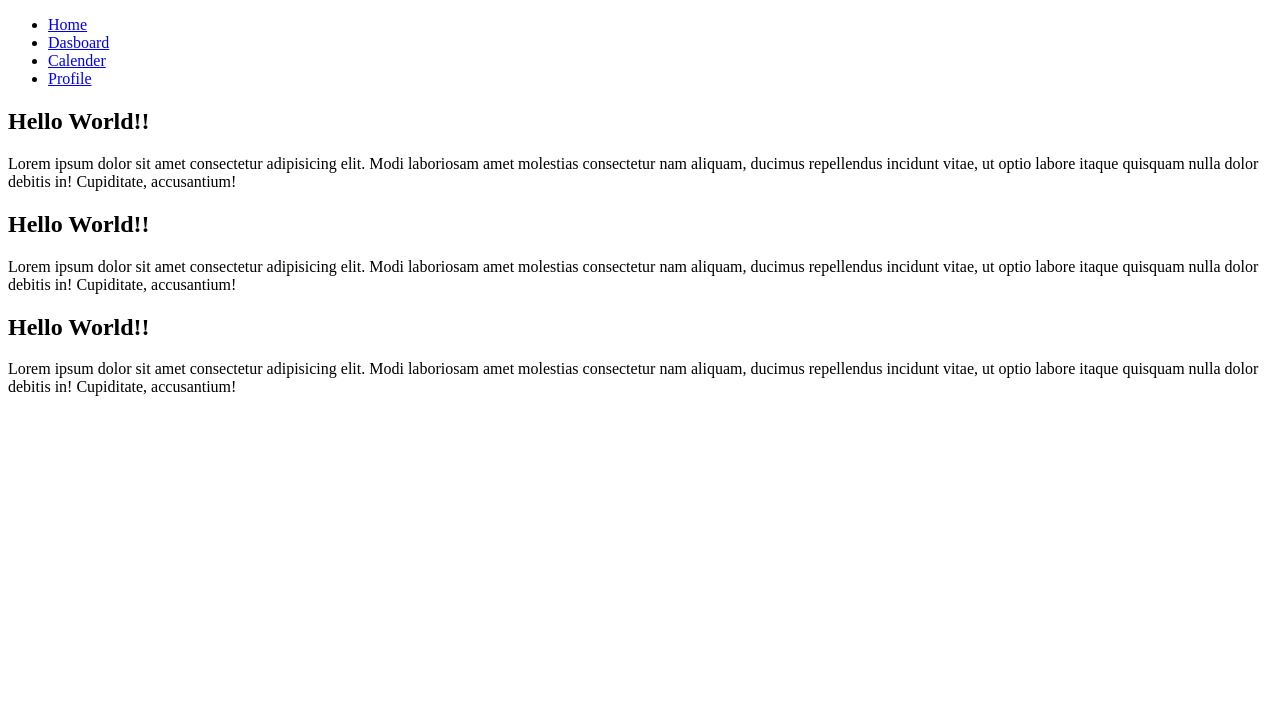
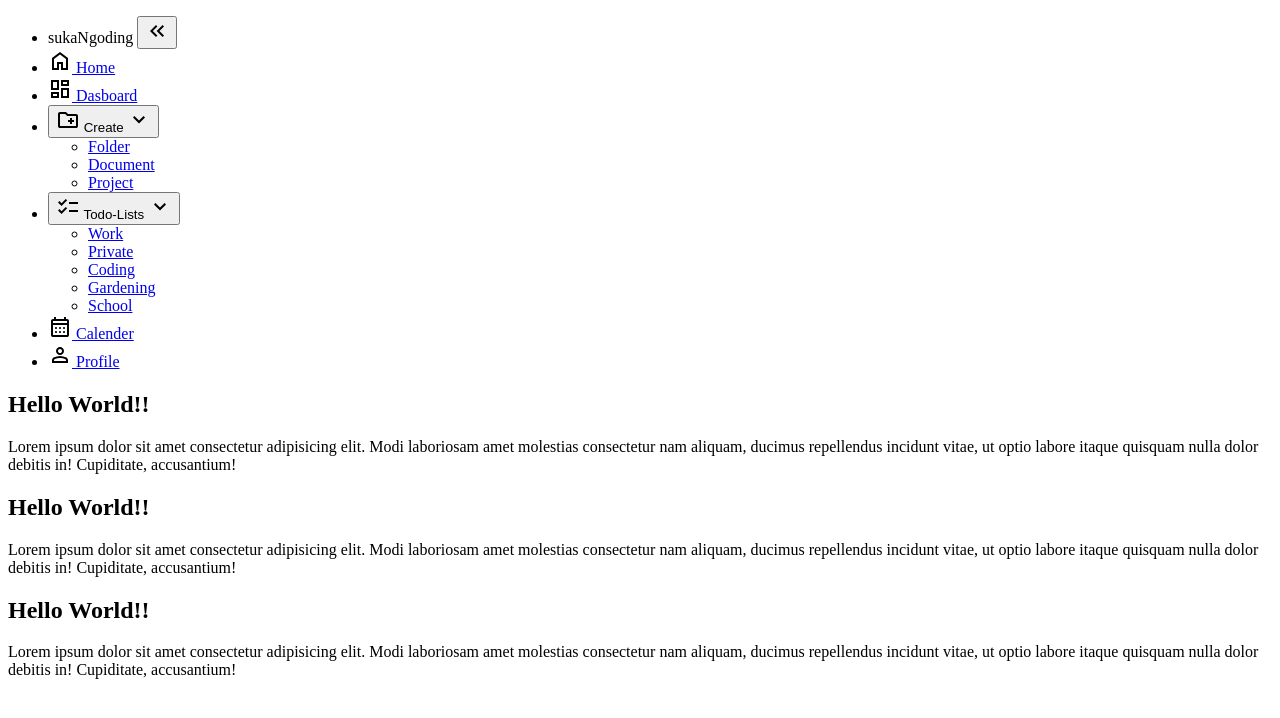
Before and after one commit to harizrifqy/Responsive-Sidebar-With-Dropdowns, a plain HTML site: page index.html in a window 1280 px wide. Drawn offline with Linux system fonts and the light colour scheme.

Commit message:
+ logo, toggle-btn, btn-create, btn-todo-list

```diff
--- /dev/null
+++ b/app.css
@@ -0,0 +1 @@
+@import url('https://fonts.googleapis.com/css2?family=Poppins:ital,wght@0,100;0,200;0,300;0,400;0,500;0,600;0,700;0,800;0,900;1,100;1,200;1,300;1,400;1,500;1,600;1,700;1,800;1,900&display=swap');
--- a/index.html
+++ b/index.html
@@ -4,27 +4,64 @@
     <meta charset="UTF-8">
     <meta name="viewport" content="width=device-width, initial-scale=1.0">
     <title>Home</title>
+    <link rel="stylesheet" href="app.css">
 </head>
 <body>
     <nav id="sidebar">
         <ul>
+            <li>
+                <span class="logo">sukaNgoding</span>
+                <button id="toggle-btn">
+                    <svg xmlns="http://www.w3.org/2000/svg" height="24px" viewBox="0 -960 960 960" width="24px" fill="undefined"><path d="M440-240 200-480l240-240 56 56-183 184 183 184-56 56Zm264 0L464-480l240-240 56 56-183 184 183 184-56 56Z"/></svg>
+                </button>
+            </li>
             <li class="active">
                 <a href="index.html">
+                    <svg xmlns="http://www.w3.org/2000/svg" height="24px" viewBox="0 -960 960 960" width="24px" fill="undefined"><path d="M240-200h120v-240h240v240h120v-360L480-740 240-560v360Zm-80 80v-480l320-240 320 240v480H520v-240h-80v240H160Zm320-350Z"/></svg>
                     <span>Home</span>
                 </a>
             </li>
             <li>
                 <a href="dasboard.html">
+                    <svg xmlns="http://www.w3.org/2000/svg" height="24px" viewBox="0 -960 960 960" width="24px" fill="undefined"><path d="M520-600v-240h320v240H520ZM120-440v-400h320v400H120Zm400 320v-400h320v400H520Zm-400 0v-240h320v240H120Zm80-400h160v-240H200v240Zm400 320h160v-240H600v240Zm0-480h160v-80H600v80ZM200-200h160v-80H200v80Zm160-320Zm240-160Zm0 240ZM360-280Z"/></svg>
                     <span>Dasboard</span>
                 </a>
             </li>
             <li>
+                <button class="dropdown-btn">
+                    <svg xmlns="http://www.w3.org/2000/svg" height="24px" viewBox="0 -960 960 960" width="24px" fill="undefined"><path d="M560-320h80v-80h80v-80h-80v-80h-80v80h-80v80h80v80ZM160-160q-33 0-56.5-23.5T80-240v-480q0-33 23.5-56.5T160-800h240l80 80h320q33 0 56.5 23.5T880-640v400q0 33-23.5 56.5T800-160H160Zm0-80h640v-400H447l-80-80H160v480Zm0 0v-480 480Z"/></svg>
+                    <span>Create</span>
+                    <svg xmlns="http://www.w3.org/2000/svg" height="24px" viewBox="0 -960 960 960" width="24px" fill="undefined"><path d="M480-344 240-584l56-56 184 184 184-184 56 56-240 240Z"/></svg>
+                </button>
+                <ul class="sub-menu">
+                    <li><a href="#">Folder</a></li>
+                    <li><a href="#">Document</a></li>
+                    <li><a href="#">Project</a></li>
+                </ul>
+            </li>
+            <li>
+                <button class="dropdown-btn">
+                    <svg xmlns="http://www.w3.org/2000/svg" height="24px" viewBox="0 -960 960 960" width="24px" fill="undefined"><path d="M222-200 80-342l56-56 85 85 170-170 56 57-225 226Zm0-320L80-662l56-56 85 85 170-170 56 57-225 226Zm298 240v-80h360v80H520Zm0-320v-80h360v80H520Z"/></svg>
+                    <span>Todo-Lists</span>
+                    <svg xmlns="http://www.w3.org/2000/svg" height="24px" viewBox="0 -960 960 960" width="24px" fill="undefined"><path d="M480-344 240-584l56-56 184 184 184-184 56 56-240 240Z"/></svg>
+                </button>
+                <ul class="sub-menu">
+                    <li><a href="#">Work</a></li>
+                    <li><a href="#">Private</a></li>
+                    <li><a href="#">Coding</a></li>
+                    <li><a href="#">Gardening</a></li>
+                    <li><a href="#">School</a></li>
+                </ul>
+            </li>
+            <li>
                 <a href="calender.html">
+                    <svg xmlns="http://www.w3.org/2000/svg" height="24px" viewBox="0 -960 960 960" width="24px" fill="undefined"><path d="M200-80q-33 0-56.5-23.5T120-160v-560q0-33 23.5-56.5T200-800h40v-80h80v80h320v-80h80v80h40q33 0 56.5 23.5T840-720v560q0 33-23.5 56.5T760-80H200Zm0-80h560v-400H200v400Zm0-480h560v-80H200v80Zm0 0v-80 80Zm280 240q-17 0-28.5-11.5T440-440q0-17 11.5-28.5T480-480q17 0 28.5 11.5T520-440q0 17-11.5 28.5T480-400Zm-160 0q-17 0-28.5-11.5T280-440q0-17 11.5-28.5T320-480q17 0 28.5 11.5T360-440q0 17-11.5 28.5T320-400Zm320 0q-17 0-28.5-11.5T600-440q0-17 11.5-28.5T640-480q17 0 28.5 11.5T680-440q0 17-11.5 28.5T640-400ZM480-240q-17 0-28.5-11.5T440-280q0-17 11.5-28.5T480-320q17 0 28.5 11.5T520-280q0 17-11.5 28.5T480-240Zm-160 0q-17 0-28.5-11.5T280-280q0-17 11.5-28.5T320-320q17 0 28.5 11.5T360-280q0 17-11.5 28.5T320-240Zm320 0q-17 0-28.5-11.5T600-280q0-17 11.5-28.5T640-320q17 0 28.5 11.5T680-280q0 17-11.5 28.5T640-240Z"/></svg>
                     <span>Calender</span>
                 </a>
             </li>
             <li>
                 <a href="profile.html">
+                    <svg xmlns="http://www.w3.org/2000/svg" height="24px" viewBox="0 -960 960 960" width="24px" fill="undefined"><path d="M480-480q-66 0-113-47t-47-113q0-66 47-113t113-47q66 0 113 47t47 113q0 66-47 113t-113 47ZM160-160v-112q0-34 17.5-62.5T224-378q62-31 126-46.5T480-440q66 0 130 15.5T736-378q29 15 46.5 43.5T800-272v112H160Zm80-80h480v-32q0-11-5.5-20T700-306q-54-27-109-40.5T480-360q-56 0-111 13.5T260-306q-9 5-14.5 14t-5.5 20v32Zm240-320q33 0 56.5-23.5T560-640q0-33-23.5-56.5T480-720q-33 0-56.5 23.5T400-640q0 33 23.5 56.5T480-560Zm0-80Zm0 400Z"/></svg>
                     <span>Profile</span>
                 </a>
             </li>
```
